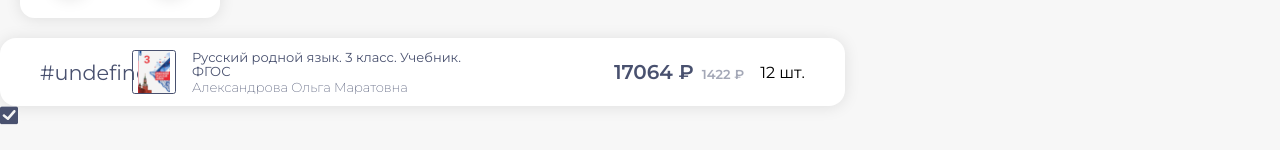
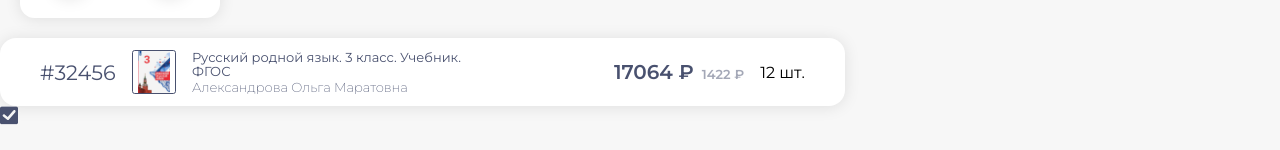
Before and after one commit to KodyGrey/Azbuka96, a Next.js app: page / in a window 1280 px wide. Shown: the part 426-576 px from the top of the page. Built offline with nearby package versions, Linux system fonts and the light colour scheme.

Commit message:
fix: product id displaying

```diff
--- a/src/pages/index.js
+++ b/src/pages/index.js
@@ -28,6 +28,7 @@ export default function Home() {
       <Footer />
       <ProductHorizontalCard
         key="32456"
+        id="32456"
         author="Александрова Ольга Маратовна"
         discountedPrice={1422}
         image={productImage}
```
Also changed, not shown: 1 other file (tests, documents, lock files or other folders).
